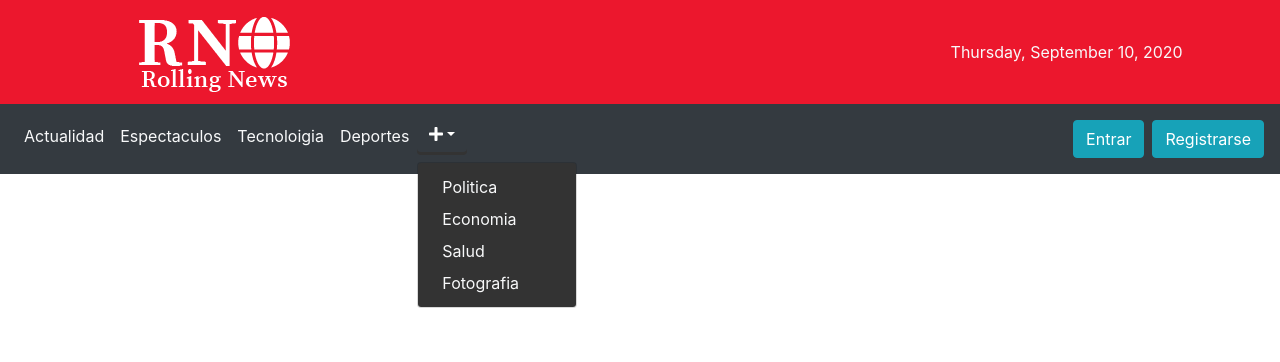
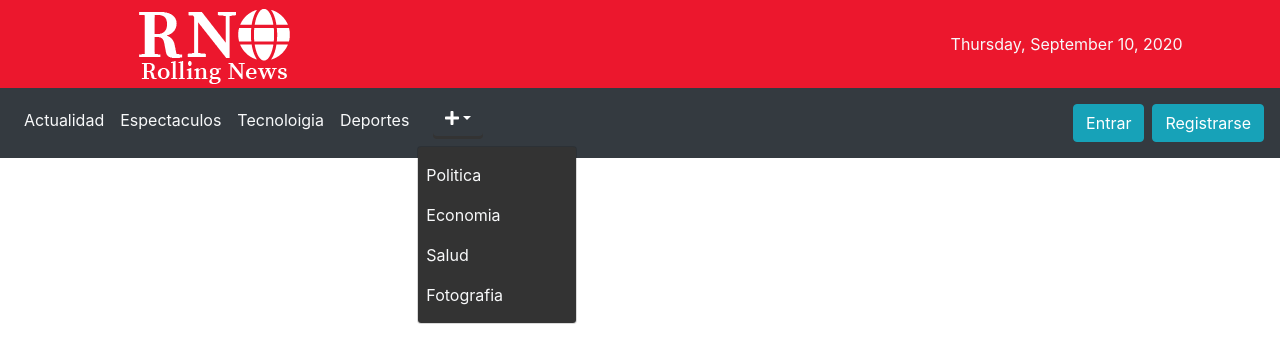
Before and after one commit to delfimassa/20-rollingnewsfrontend, a React (Create React App) app: page / in a window 1280 px wide. Both pictures are taken after a click on the button 442 px from the left and 134 px from the top of the page. Shown: the top 362 px of the page. Built offline with nearby package versions, Linux system fonts and the light colour scheme; no server answers.

Commit message:
Se reacomodaron las rutas usando router-dom solo se definio la ruta de inicio

```diff
--- a/src/Components/Common/Header.js
+++ b/src/Components/Common/Header.js
@@ -2,7 +2,7 @@ import React from "react";
 import "./Header.css";
 import Navbar from "react-bootstrap/Navbar";
 import Nav from "react-bootstrap/Nav";
-import NavLink from 'react-bootstrap/NavLink'
+import {NavLink} from 'react-router-dom'
 import Dropdown from "react-bootstrap/Dropdown";
 import Button from "react-bootstrap/Button";
 import { FontAwesomeIcon } from "@fortawesome/react-fontawesome";
@@ -16,7 +16,7 @@ const Header = () => {
       <div className="container-fluid fondo">
         <div className="row">
           <div className="col-sm-12 col-md-4 col-lg-4 text-center logo p-0 m-0 align-self-center">
-          <NavLink href="*">
+          <NavLink exact={true} to="/">
           <img src={process.env.PUBLIC_URL + "LogoNavBar.png"}
           alt="logo del NavBar"></img>
           </NavLink>
@@ -35,35 +35,35 @@ const Header = () => {
         </Navbar.Toggle>
         <Navbar.Collapse id="basic-navbar-nav">
           <Nav className="mr-auto">
-            <Nav.Link href="#" className="text-light">
+            <NavLink exact={true} to="" className="text-light nav-link">
               Actualidad
-            </Nav.Link>
-            <Nav.Link href="#" className="text-light">
+            </NavLink>
+            <NavLink exact={true} to="" className="text-light nav-link">
               Espectaculos
-            </Nav.Link>
-            <Nav.Link href="#" className="text-light">
+            </NavLink>
+            <NavLink exact={true} to="" className="text-light nav-link">
               Tecnoloigia
-            </Nav.Link>
-            <Nav.Link href="#" className="text-light">
+            </NavLink>
+            <NavLink exact={true} to="" className="text-light nav-link">
               Deportes
-            </Nav.Link>
+            </NavLink>
             <Dropdown>
-              <Dropdown.Toggle id="fondo-categoria">
+              <Dropdown.Toggle id="fondo-categoria" className="ml-3">
                 <FontAwesomeIcon icon={faPlus}></FontAwesomeIcon>
               </Dropdown.Toggle>
               <Dropdown.Menu className="fondoLista">
-                <Dropdown.Item eventKey="1" className="text-light hover">
+                <NavLink exact={true} to="" eventKey="1" className="text-light hover nav-link">
                   Politica
-                </Dropdown.Item>
-                <Dropdown.Item eventKey="2" className="text-light hover">
+                </NavLink>
+                <NavLink exact={true} to="" eventKey="2" className="text-light hover nav-link">
                   Economia
-                </Dropdown.Item>
-                <Dropdown.Item eventKey="3" className="text-light hover">
+                </NavLink>
+                <NavLink exact={true} to="" eventKey="3" className="text-light hover nav-link">
                   Salud
-                </Dropdown.Item>
-                <Dropdown.Item eventKey="4" className="text-light hover">
+                </NavLink>
+                <NavLink exact={true} to="" eventKey="4" className="text-light hover nav-link">
                   Fotografia
-                </Dropdown.Item>
+                </NavLink>
               </Dropdown.Menu>
             </Dropdown>
           </Nav>
```
